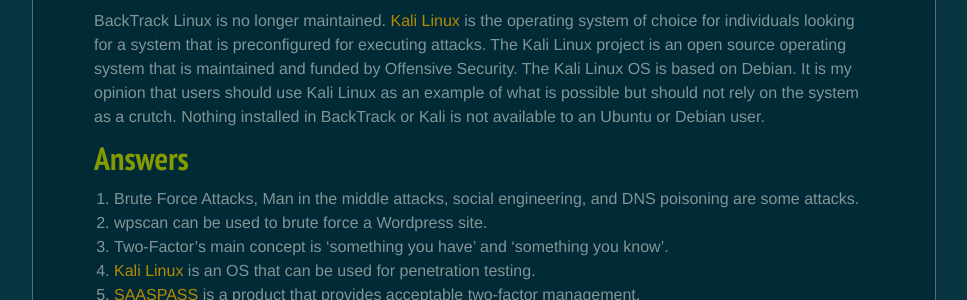
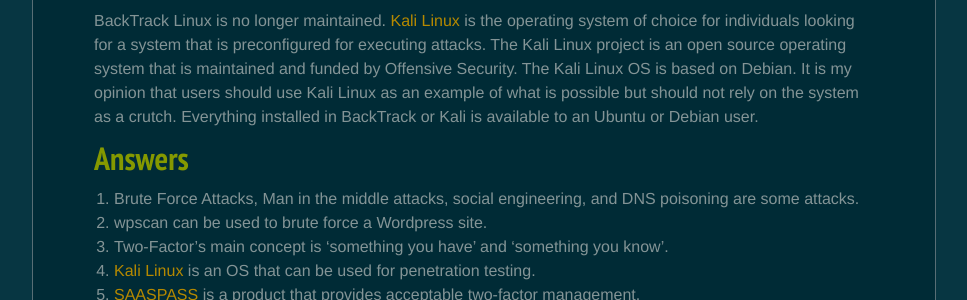
Before and after one commit to Retro64XYZ/retro64xyz.github.io, a Jekyll site: the page built from _posts/2017-05-09-introduction-to-exploits.md, in a window 1280 px wide and 900 px high, scrolled down 6086 px. Shown: the part 248-548 px from the top of the window, without its empty margins (156-1123 px from the left). Built offline with Jekyll 4.4.1, drawn with Linux system fonts in a browser that asks for light colours; nearby versions of some CDN libraries.

Commit message:
fix(wording):Changes made to sentence.
I made a change to one of the sentences to increase readability.

```diff
--- a/_posts/2017-05-09-introduction-to-exploits.md
+++ b/_posts/2017-05-09-introduction-to-exploits.md
@@ -400,7 +400,7 @@
 operating system that is maintained and funded by Offensive Security. The Kali
 Linux OS is based on Debian. It is my opinion that users should use Kali Linux
 as an example of what is possible but should not rely on the system as a
-crutch. Nothing installed in BackTrack or Kali is not available to an Ubuntu or
+crutch. Everything installed in BackTrack or Kali is available to an Ubuntu or
 Debian user.
 
 ## Answers
```
